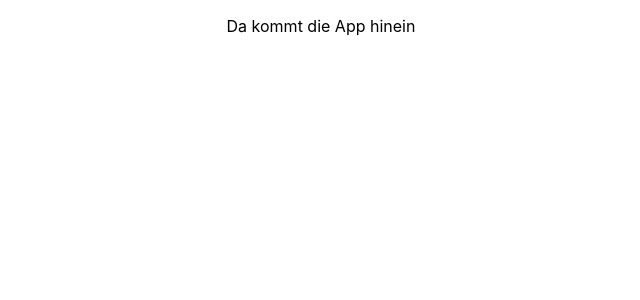
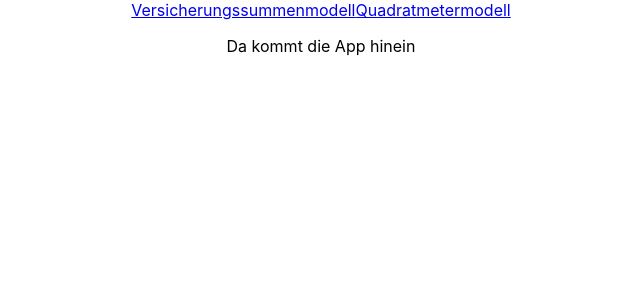
Before and after one commit to DreamCat04/Versicherungsrechner_TK, a React (Create React App) app in the folder rechner/: page / in a window 1280 px wide. Shown: the top 300 px of the page, without its empty margins (319-959 px from the left). Built offline with nearby package versions, Linux system fonts and the light colour scheme.

Commit message:
Add navbar

```diff
--- a/rechner/src/App.js
+++ b/rechner/src/App.js
@@ -1,9 +1,14 @@
-import logo from './logo.svg';
 import './App.css';
 
 function App() {
   return (
     <div className="App">
+      <header>
+        <nav>
+          <a href='#'>Versicherungssummenmodell</a>
+          <a href='#'>Quadratmetermodell</a>
+        </nav>
+      </header>
   <p>Da kommt die App hinein</p>
     </div>
   );
```
